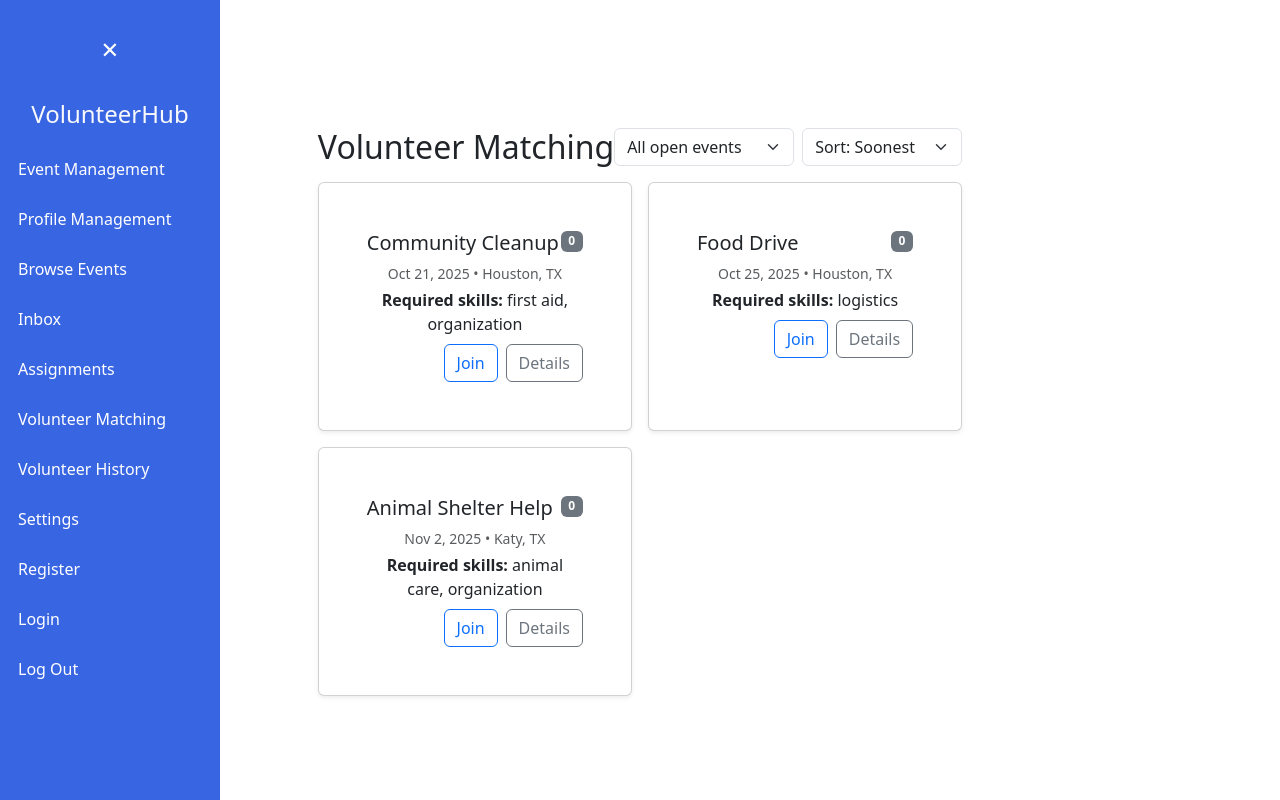
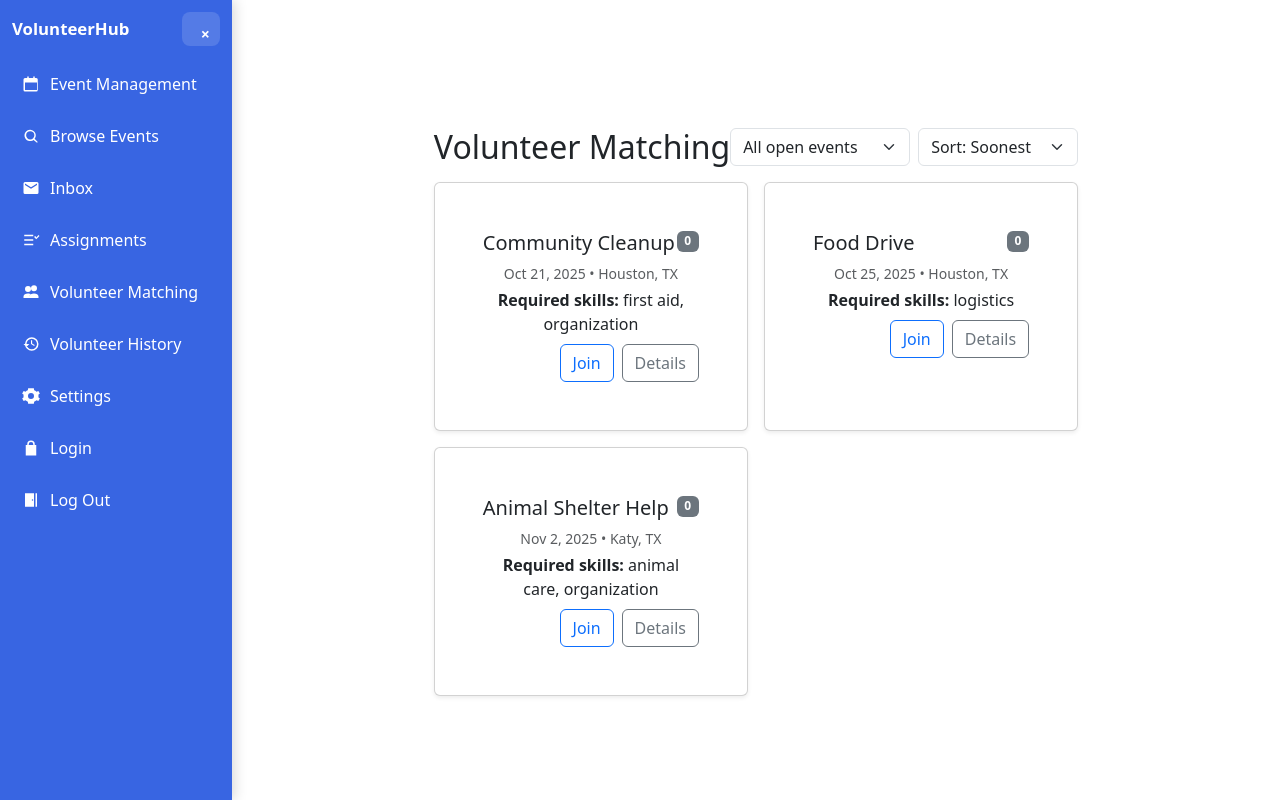
Before and after one commit to Muhammad-Wajeeh/4353-Software-Design-Project-, a React (Vite) app in the folder Client/: page /VolunteerMatching in a window 1280 px wide. Built offline with nearby package versions, Linux system fonts and the light colour scheme; no server answers.

Commit message:
updated nav bar to have cleaner look and feel

```diff
--- a/Client/src/Pages/Sidebar.css
+++ b/Client/src/Pages/Sidebar.css
@@ -1,63 +1,94 @@
+/* Never cover content: the app gets this much left padding */
+body {
+  --sidebar-space: 232px;                  /* updated by JS on toggle */
+  padding-left: var(--sidebar-space);
+  transition: padding-left 220ms ease;
+}
+
+/* Container */
 .sidebar {
   position: fixed;
-  top: 0;
-  left: 0;
-  height: 100vh;
-  width: 220px;
-  background-color: #3865e2;
-  padding: 20px 10px;
-  color: white;
+  inset: 0 auto 0 0;
+  width: 232px;
+  background: #3865e2;
+  color: #fff;
   z-index: 1000;
-  overflow-y: auto;
-  transition: width 0.3s ease;
+  box-shadow: 3px 0 12px rgba(0,0,0,0.15);
+  display: flex;
+  flex-direction: column;
 }
 
-.sidebar.collapsed {
-  width: 70px;
-  padding: 20px 5px;
-  text-align: center;
+/* Header: brand + toggle (kept inside, so no overlap with page) */
+.sidebar-header {
+  display: flex;
+  align-items: center;
+  justify-content: space-between;
+  gap: 8px;
+  padding: 12px 12px 6px 12px;
+}
+.brand { font-weight: 700; font-size: 1.05rem; }
+
+/* Internal toggle */
+.collapse-btn {
+  width: 34px; height: 34px;
+  border: 0; border-radius: 8px;
+  background: rgba(255,255,255,0.14);
+  color: #fff; font-weight: 700;
+  cursor: pointer;
+}
+.collapse-btn:hover { background: rgba(255,255,255,0.22); }
+
+/* Slide/rail behavior */
+.sidebar.collapsed { width: 72px; }
+/* Sidebar content scrolls only when needed */
+.sidebar-nav {
+  padding: 6px 8px 12px;
+  overflow-y: auto;
+  scrollbar-width: none;     /* Firefox hides scrollbar */
+}
+.sidebar-nav::-webkit-scrollbar {
+  display: none;             /* Chrome / Edge / Safari hides scrollbar */
 }
 
-.sidebar a {
-  color: white;
-  margin-bottom: 10px;
-  padding: 8px;
-  border-radius: 4px;
+/* Items */
+.nav-item {
+  display: flex !important;
+  align-items: center;
+  gap: 10px;
+  color: #fff !important;
+  padding: 10px 10px;
+  margin: 4px 4px;
+  border-radius: 8px;
   text-decoration: none;
-  display: flex;
-  align-items: center;
-  justify-content: flex-start;
-  transition: all 0.2s;
 }
+.nav-item:hover { background: #fff; color: #1c3ec3 !important; }
+.nav-item .icon { width: 18px; height: 18px; display: inline-flex; }
+.nav-item .counter { margin-left: auto; }
 
-.sidebar.collapsed a {
-  justify-content: center;
-  font-size: 1.2rem;
+/* Collapsed rail: show only icons; provide tooltips */
+.sidebar.collapsed .label { display: none; }
+.sidebar.collapsed .nav-item { justify-content: center; }
+
+.sidebar.collapsed .nav-item {
+  position: relative;
 }
+.sidebar.collapsed .nav-item::after {
+  content: attr(data-label);
+  position: absolute;
+  left: 70px;
+  top: 50%;
+  transform: translateY(-50%);
+  white-space: nowrap;
+  background: rgba(0,0,0,0.85);
+  color: #fff;
+  font-size: 12px;
+  padding: 6px 8px;
+  border-radius: 6px;
+  opacity: 0;
+  pointer-events: none;
+  transition: opacity 120ms ease;
+}
+.sidebar.collapsed .nav-item:hover::after { opacity: 1; }
 
-.sidebar a:hover {
-  background-color: #ffffff;
-  color: #3865e2;
-}
-
-.collapse-btn {
-  background: transparent;
-  border: none;
-  color: white;
-  font-size: 1.4rem;
-  cursor: pointer;
-  margin-bottom: 20px;
-  display: block;
-  margin-left: auto;
-  margin-right: auto;
-  transition: transform 0.3s ease;
-}
-
-.collapse-btn:hover {
-  transform: scale(1.2);
-}
-
-.sidebar-top {
-  margin-bottom: 20px;
-  text-align: center;
-}
+/* Links inherit color */
+.sidebar a { color: inherit; text-decoration: none; }
--- a/Client/src/Pages/Sidebar.jsx
+++ b/Client/src/Pages/Sidebar.jsx
@@ -1,15 +1,81 @@
-import React, { useEffect, useState } from "react";
+import React, { useEffect, useMemo, useState } from "react";
 import { Nav } from "react-bootstrap";
 import { Link, useLocation } from "react-router-dom";
 import Badge from "react-bootstrap/Badge";
 import axios from "axios";
 import "./Sidebar.css";
 
+/* lightweight inline icons (no external deps) */
+const Icon = {
+  Calendar: (p) => (
+    <svg viewBox="0 0 24 24" width="18" height="18" aria-hidden="true" {...p}>
+      <path fill="currentColor" d="M7 2h2v2h6V2h2v2h2a2 2 0 0 1 2 2v14a2
+      2 0 0 1-2 2H4a2 2 0 0 1-2-2V6a2 2 0 0 1 2-2h3V2Zm13 8H4v10h16V10Z"/>
+    </svg>
+  ),
+  Search: (p) => (
+    <svg viewBox="0 0 24 24" width="18" height="18" aria-hidden="true" {...p}>
+      <path fill="currentColor" d="m21 20-4.2-4.2a7.5 7.5 0 1 0-1.4 1.4L20 21l1-1ZM5.5 11a5.5
+      5.5 0 1 1 11 0a5.5 5.5 0 0 1-11 0Z"/>
+    </svg>
+  ),
+  Mail: (p) => (
+    <svg viewBox="0 0 24 24" width="18" height="18" aria-hidden="true" {...p}>
+      <path fill="currentColor" d="M20 4H4a2 2 0 0 0-2 2v12a2 2 0 0 0 2
+      2h16a2 2 0 0 0 2-2V6a2 2 0 0 0-2-2Zm0 4-8 5L4 8V6l8 5l8-5v2Z"/>
+    </svg>
+  ),
+  CheckList: (p) => (
+    <svg viewBox="0 0 24 24" width="18" height="18" aria-hidden="true" {...p}>
+      <path fill="currentColor" d="M3 5h12v2H3V5Zm0 6h12v2H3v-2Zm0 6h12v2H3v-2Zm16-9
+      l-1.5-1.5l-1.4 1.4L19 11l4.3-4.3l-1.4-1.4L19 9Z"/>
+    </svg>
+  ),
+  Users: (p) => (
+    <svg viewBox="0 0 24 24" width="18" height="18" aria-hidden="true" {...p}>
+      <path fill="currentColor" d="M16 11a4 4 0 1 0-4-4a4 4 0 0 0 4 4Zm-8 1a4 4 0 1 0-4-4a4
+      4 0 0 0 4 4Zm0 2c-3.3 0-6 1.7-6 4v2h8v-2c0-1.4.7-2.6 1.8-3.4A8 8 0 0 0 8 14Zm8 0c-3.3 0-6
+      1.7-6 4v2h12v-2c0-2.3-2.7-4-6-4Z"/>
+    </svg>
+  ),
+  History: (p) => (
+  <svg viewBox="0 0 24 24" width="18" height="18" aria-hidden="true" {...p}>
+    <path
+      fill="currentColor"
+      d="M13 3a9 9 0 0 0-9 9H2l3.9 3.9L9.8 12H6a7 7 0 1 1 7 7 7 7 0 0 1-7-7H4a9 9 0 1 0 9-9Zm-1 4v5l4.2 2.5l.8-1.2l-3.5-2.1V7H12Z"
+    />
+  </svg>
+),
+  Gear: (p) => (
+    <svg viewBox="0 0 24 24" width="18" height="18" aria-hidden="true" {...p}>
+      <path fill="currentColor" d="M12 8a4 4 0 1 1 0 8a4 4 0 0 1 0-8Zm10 4a8 8 0 0 0-.2-1.8l2-1.6l-2-3.4l-2.5
+      1a8 8 0 0 0-3.1-1.8l-.4-2.6H8.2l-.4 2.6a8 8 0 0 0-3.1 1.8l-2.5-1l-2 3.4l2 1.6A8 8 0 0 0 2 12c0 .6.1 1.2.2 1.8l-2
+      1.6l2 3.4l2.5-1a8 8 0 0 0 3.1 1.8l.4 2.6h7.6l.4-2.6a8 8 0 0 0 3.1-1.8l2.5 1l2-3.4l-2-1.6c.1-.6.2-1.2.2-1.8Z"/>
+    </svg>
+  ),
+  Lock: (p) => (
+    <svg viewBox="0 0 24 24" width="18" height="18" aria-hidden="true" {...p}>
+      <path fill="currentColor" d="M17 8V7a5 5 0 1 0-10 0v1H5v14h14V8h-2ZM9 7a3 3 0 1 1 6 0v1H9V7Z"/>
+    </svg>
+  ),
+  Door: (p) => (
+    <svg viewBox="0 0 24 24" width="18" height="18" aria-hidden="true" {...p}>
+      <path fill="currentColor" d="M4 3h12v18H4V3Zm10 10a1 1 0 1 0 0-2a1 1 0 0 0 0 2Zm4 8h2V3h-2v18Z"/>
+    </svg>
+  ),
+};
+
 function Sidebar() {
   const location = useLocation();
-  const [collapsed, setCollapsed] = useState(false);
+
+  const initialCollapsed = useMemo(
+    () => localStorage.getItem("vh_sidebar_collapsed") === "1",
+    []
+  );
+  const [collapsed, setCollapsed] = useState(initialCollapsed);
+
   const [unreadNotifs, setUnreadNotifs] = useState(0);
-  const userId = "u1";
+  const userId = "u1"; // TODO: replace with real user
 
   useEffect(() => {
     const fetchUnread = async () => {
@@ -19,89 +85,85 @@ function Sidebar() {
           { params: { onlyUnread: true } }
         );
         setUnreadNotifs((data.notifications || []).length);
-      } catch (_) {
+      } catch {
         setUnreadNotifs(0);
       }
     };
-
     fetchUnread();
-
-    const handleRefresh = () => fetchUnread();
-    window.addEventListener("notificationsUpdated", handleRefresh);
-    return () => {
-      window.removeEventListener("notificationsUpdated", handleRefresh);
-    };
   }, [location.pathname]);
 
+  // keep content from being covered
+  useEffect(() => {
+    document.body.style.setProperty("--sidebar-space", collapsed ? "72px" : "232px");
+    localStorage.setItem("vh_sidebar_collapsed", collapsed ? "1" : "0");
+  }, [collapsed]);
+
   return (
-    <div className={`sidebar ${collapsed ? "collapsed" : ""}`}>
-      {/* 🔹 Toggle Button */}
-      <button
-        className="collapse-btn"
-        onClick={() => setCollapsed((prev) => !prev)}
-      >
-        {collapsed ? "☰" : "✕"}
-      </button>
+    <aside className={`sidebar ${collapsed ? "collapsed" : ""}`}>
+      {/* Header with brand & toggle INSIDE the sidebar so it never overlaps content */}
+      <div className="sidebar-header">
+        {!collapsed && <div className="brand">VolunteerHub</div>}
+        <button
+          className="collapse-btn"
+          aria-label={collapsed ? "Open menu" : "Close menu"}
+          title={collapsed ? "Open menu" : "Close menu"}
+          onClick={() => setCollapsed((v) => !v)}
+        >
+          {collapsed ? "☰" : "×"}
+        </button>
+      </div>
 
-      {/* 🔹 Logo / Title */}
-      {!collapsed && (
-        <div className="sidebar-top">
-          <h4 className="text-light">VolunteerHub</h4>
-        </div>
-      )}
-
-      {/* 🔹 Navigation */}
-      <Nav className="flex-column">
-        <Nav.Link as={Link} to="/eventmanagement">
-          {collapsed ? "📅" : "Event Management"}
+      <Nav className="flex-column sidebar-nav">
+        {/* Keep icons only on the MOST important items */}
+        <Nav.Link as={Link} to="/eventmanagement" className="nav-item" data-label="Event Management">
+          <span className="icon"><Icon.Calendar /></span>
+          <span className="label">Event Management</span>
         </Nav.Link>
 
-        <Nav.Link as={Link} to="/profilemanagement">
-          {collapsed ? "👤" : "Profile Management"}
+        <Nav.Link as={Link} to="/BrowseEvents" className="nav-item" data-label="Browse Events">
+          <span className="icon"><Icon.Search /></span>
+          <span className="label">Browse Events</span>
         </Nav.Link>
 
-        <Nav.Link as={Link} to="/BrowseEvents">
-          {collapsed ? "🔍" : "Browse Events"}
-        </Nav.Link>
-
-        <Nav.Link as={Link} to="/inbox">
-          {collapsed ? "📨" : "Inbox"}{" "}
-          {!collapsed && unreadNotifs > 0 && (
-            <Badge bg="danger" pill className="ms-2">
-              {unreadNotifs}
-            </Badge>
+        <Nav.Link as={Link} to="/inbox" className="nav-item" data-label="Inbox">
+          <span className="icon"><Icon.Mail /></span>
+          <span className="label">Inbox</span>
+          {unreadNotifs > 0 && (
+            <Badge bg="danger" pill className="ms-auto counter">{unreadNotifs}</Badge>
           )}
         </Nav.Link>
 
-        <Nav.Link as={Link} to="/eventlist">
-          {collapsed ? "📋" : "Assignments"}
+        <Nav.Link as={Link} to="/eventlist" className="nav-item" data-label="Assignments">
+          <span className="icon"><Icon.CheckList /></span>
+          <span className="label">Assignments</span>
         </Nav.Link>
 
-        <Nav.Link as={Link} to="/VolunteerMatching">
-          {collapsed ? "🤝" : "Volunteer Matching"}
+        <Nav.Link as={Link} to="/VolunteerMatching" className="nav-item" data-label="Volunteer Matching">
+          <span className="icon"><Icon.Users /></span>
+          <span className="label">Volunteer Matching</span>
         </Nav.Link>
 
-        <Nav.Link as={Link} to="/VolunteerHistory">
-          {collapsed ? "📜" : "Volunteer History"}
+        <Nav.Link as={Link} to="/VolunteerHistory" className="nav-item" data-label="Volunteer History">
+          <span className="icon"><Icon.History /></span>
+          <span className="label">Volunteer History</span>
         </Nav.Link>
 
-        <Nav.Link as={Link} to="/settings">
-          {collapsed ? "⚙️" : "Settings"}
+        <Nav.Link as={Link} to="/settings" className="nav-item" data-label="Settings">
+          <span className="icon"><Icon.Gear /></span>
+          <span className="label">Settings</span>
         </Nav.Link>
 
-        <Nav.Link as={Link} to="/register">
-          {collapsed ? "📝" : "Register"}
+        <Nav.Link as={Link} to="/login" className="nav-item" data-label="Login">
+          <span className="icon"><Icon.Lock /></span>
+          <span className="label">Login</span>
         </Nav.Link>
 
-        <Nav.Link as={Link} to="/login">
-          {collapsed ? "🔑" : "Login"}
-        </Nav.Link>
-
-        <Nav.Link as={Link} to="/logout">
-          {collapsed ? "🚪" : "Log Out"}
+        <Nav.Link as={Link} to="/logout" className="nav-item" data-label="Log Out">
+          <span className="icon"><Icon.Door /></span>
+          <span className="label">Log Out</span>
         </Nav.Link>
       </Nav>
-    </div>
+    </aside>
   );
 }
 
```
